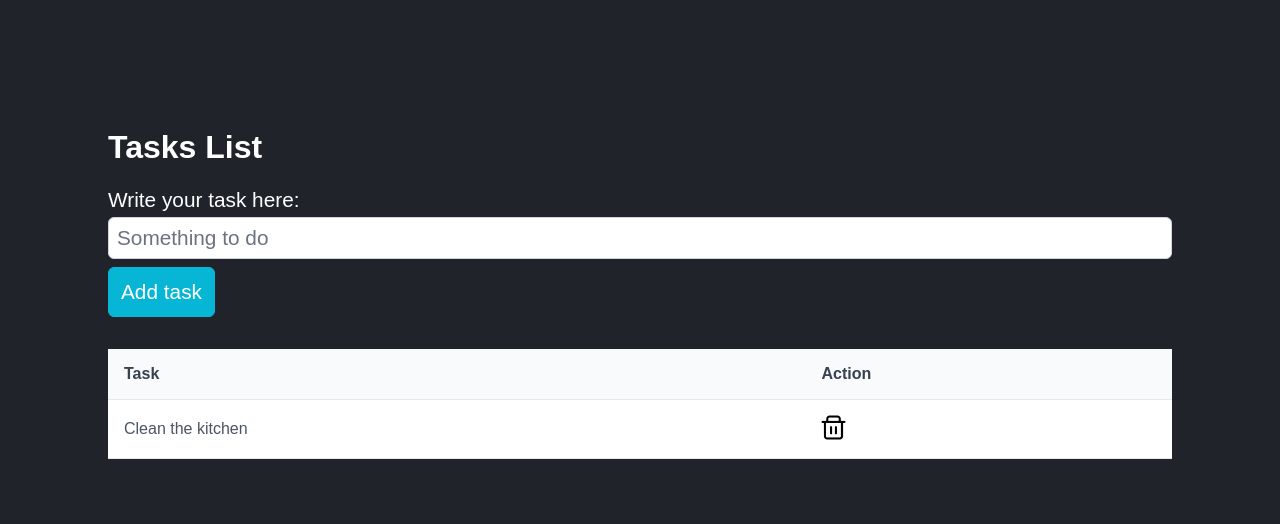
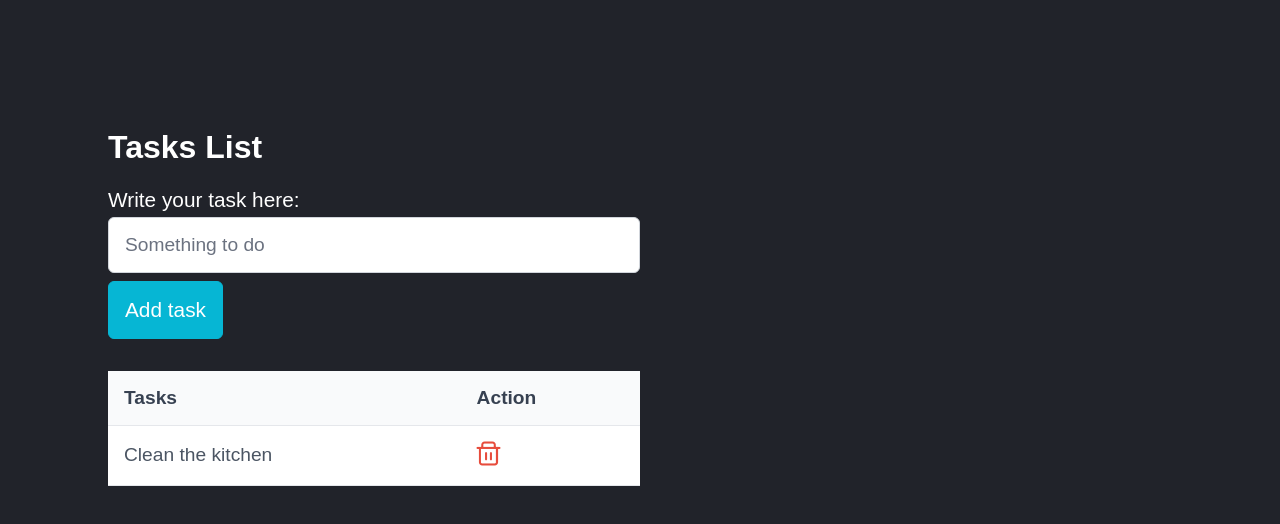
Before and after one commit to nataliacamero/tasks-manager-app, a React (Vite) app: page / in a window 1280 px wide. Shown: the top 524 px of the page. Built offline with nearby package versions, Linux system fonts and the light colour scheme; a web font is replaced by a local one.

Commit message:
[styles, refactor] add small refactor and delete inline styles

```diff
--- a/src/App/App.tsx
+++ b/src/App/App.tsx
@@ -15,6 +15,9 @@ const TasksManager: React.FC = () => {
   const [value, setValue] = useState<string>("");
 
   const handleAdd = (): void => {
+    if (!value) {
+      return;
+    }
     setTasks((prevArray) => [...prevArray, { id: uuidv4(), task: value, isVisible: true }]);
     setValue("");
   };
@@ -31,12 +34,7 @@ const TasksManager: React.FC = () => {
   };
 
   const deleteTaskBodyTemplate = (rowData: { id: string }): JSX.Element => {
-    return (
-      <i
-        className="pi pi-trash"
-        style={{ fontSize: "1.5rem", color: "black" }}
-        onClick={() => handleDeleteTask(rowData.id)}></i>
-    );
+    return <i className="pi pi-trash deleteIcon" onClick={() => handleDeleteTask(rowData.id)}></i>;
   };
 
   return (
@@ -45,18 +43,19 @@ const TasksManager: React.FC = () => {
       <label className="label">
         Write your task here:
         <InputText
+          className="inputStyled"
           placeholder="Something to do"
           type="text"
           value={value}
           onChange={handleInputChange}
         />
       </label>
-      <Button onClick={handleAdd}>Add task</Button>
+      <Button className="buttonStyled" onClick={handleAdd}>
+        Add task
+      </Button>
 
-      <DataTable
-        value={tasks.filter((task) => task.isVisible)}
-        tableStyle={{ minWidth: "10rem", marginTop: "2rem" }}>
-        <Column field="task" header="Task" />
+      <DataTable className="dataTableStyled" value={tasks.filter((task) => task.isVisible)}>
+        <Column field="task" header="Tasks" />
         <Column header="Action" body={deleteTaskBodyTemplate}></Column>
       </DataTable>
     </>
--- a/src/App/styles.css
+++ b/src/App/styles.css
@@ -13,14 +13,26 @@ body {
   font-size: 1.3rem;
 }
 
-input {
+.inputStyled {
   margin-top: 5px;
-  font-size: 1.3rem;
-  padding: 8px;
+  font-size: 1.2rem;
+  padding: 1rem;
+  width: 50%;
 }
 
-button {
+.buttonStyled {
   font-size: 1.3rem;
   margin-top: 8px;
-  padding: 12px;
+  padding: 1rem;
 }
+
+.dataTableStyled {
+  width: 50%;
+  margin-top: 2rem;
+  font-size: 1.2rem;
+}
+
+.deleteIcon {
+  font-size: 1.5rem;
+  color: #e74c3c;
+}
```
